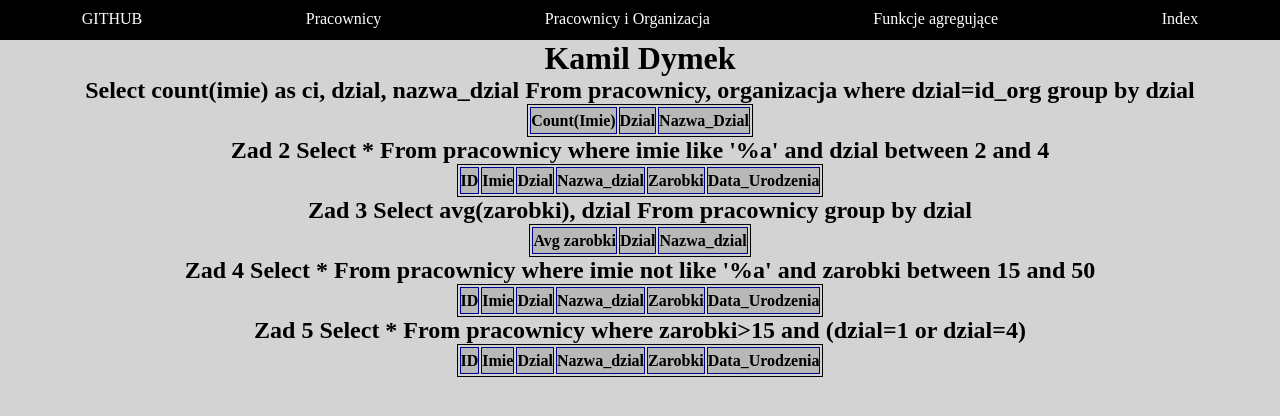
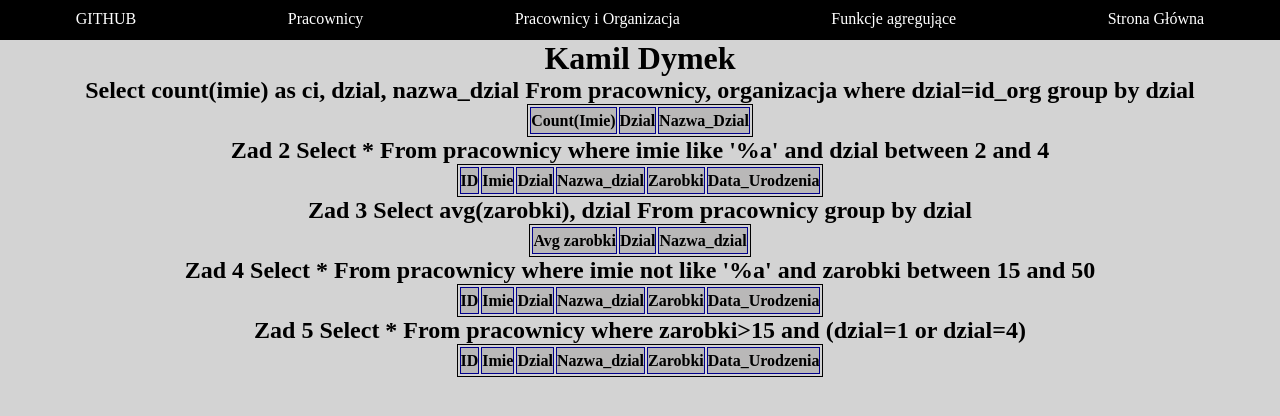
Before and after one commit to SK-2019/php-sql-wprowadzenie-Dymek-Kamil, a PHP site: page / in a window 1280 px wide. Shown: the top 416 px of the page. Run offline with PHP 8.4, Linux system fonts and the light colour scheme; data that the repository does not hold is empty.

Commit message:
Update Index.php

```diff
--- a/Index.php
+++ b/Index.php
@@ -13,7 +13,7 @@
             <a class="link 2" href="Pracownicy.php">Pracownicy</a>
             <a class="link 3" href="Pracownicy i Organizacja.php">Pracownicy i Organizacja</a>
             <a class="link 4" href="Funkcje agregujące.php">Funkcje agregujące</a>
-            <a class="link 5" href="Index.php">Index</a>
+            <a class="link 5" href="Index.php">Strona Główna</a>
         </div>
         <div class="item a">
         <h1 class="h1zb">Kamil Dymek</h1>
```
